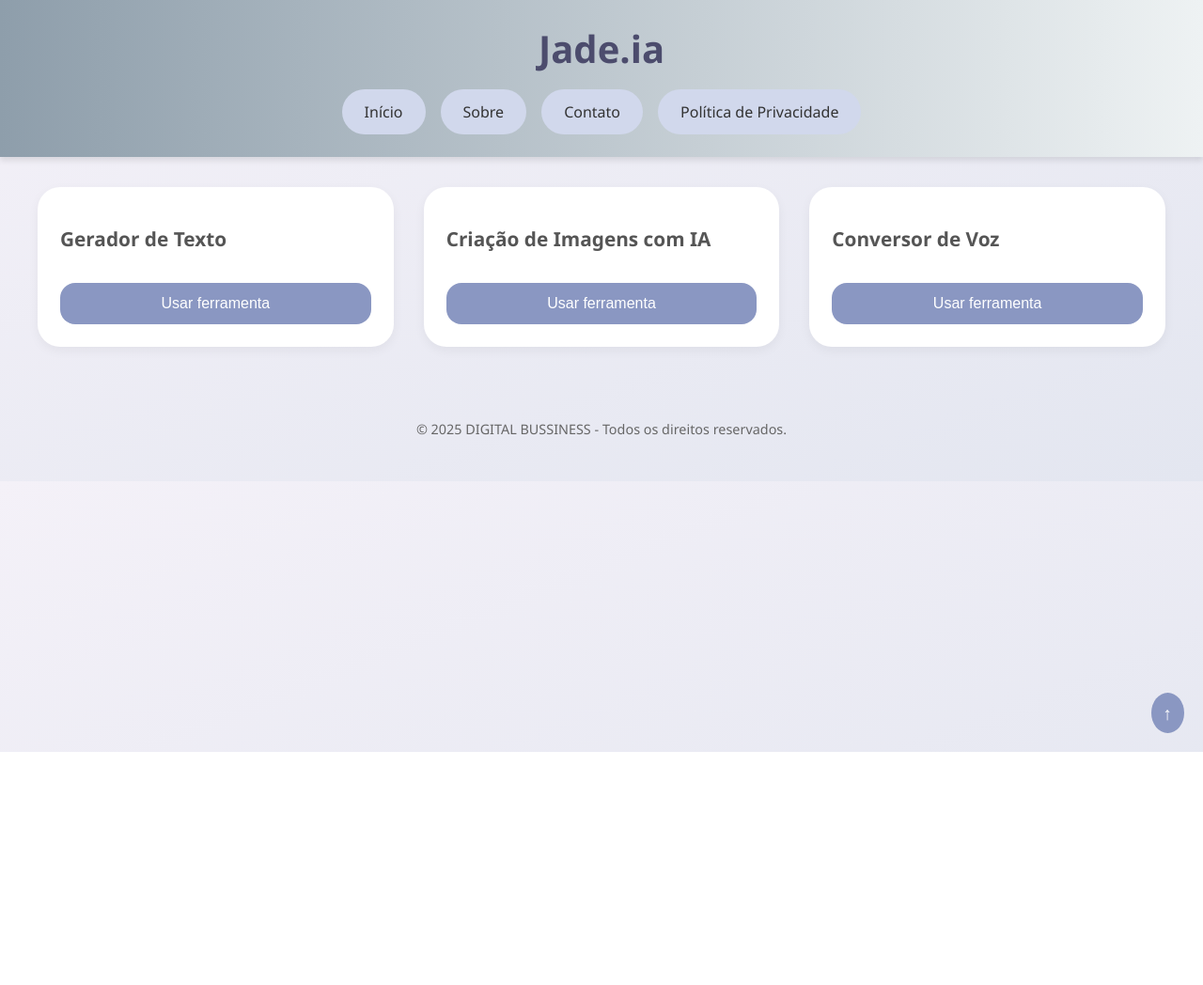
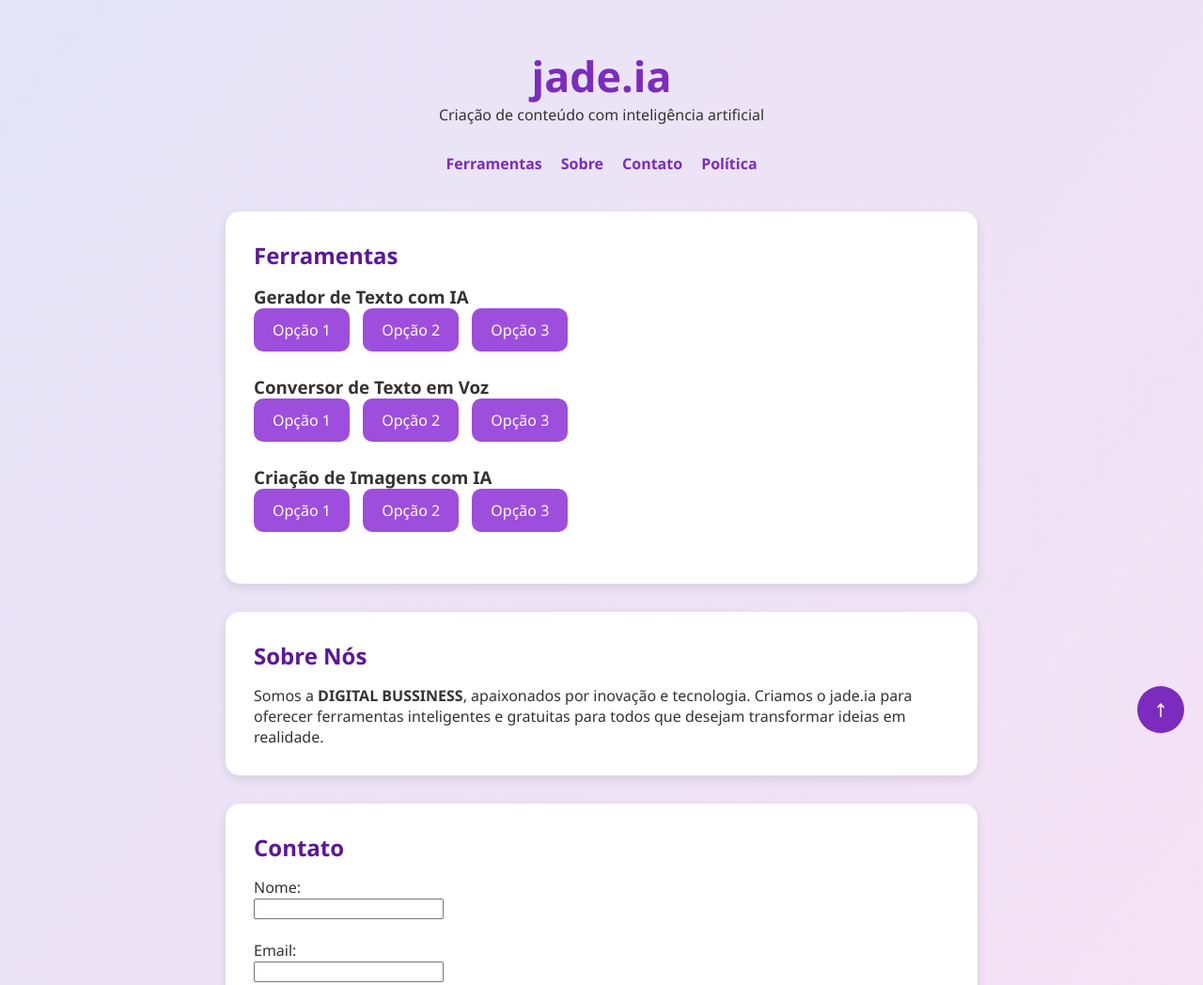
Before and after one commit to digitalbussiness/jade.ia-, a plain HTML site: page index.html in a window 1280 px wide. Shown: the top 1048 px of the page at 94% size. Before the commit the page ends 800 px from the top, so only its background shows below. Drawn offline with Linux system fonts and the light colour scheme.

Commit message:
Update index.html

```diff
--- a/index.html
+++ b/index.html
@@ -4,144 +4,165 @@
 <head>
   <meta charset="UTF-8" />
   <meta name="viewport" content="width=device-width, initial-scale=1.0" />
-  <meta name="description" content="Jade.ia - Ferramentas de inteligência artificial para criação de conteúdo." />
-  <meta name="keywords" content="inteligência artificial, jade, ferramentas AI, criação de conteúdo" />
-  <meta name="author" content="DIGITAL BUSSINESS" />
-  <title>Jade.ia - Ferramentas de Criação com IA</title>
-  <link rel="icon" href="favicon.ico" type="image/x-icon" />
+  <meta name="description" content="jade.ia - Ferramentas de criação com inteligência artificial">
+  <meta name="keywords" content="IA, ferramentas, criação, conteúdo, grátis, Jade, AI, inteligência artificial">
+  <meta name="author" content="DIGITAL BUSSINESS">
+  <title>jade.ia - Criação com Inteligência Artificial</title>
+  <link rel="icon" href="/favicon.ico" type="image/x-icon">
   <style>
+    * {
+      margin: 0;
+      padding: 0;
+      box-sizing: border-box;
+      font-family: 'Segoe UI', Tahoma, Geneva, Verdana, sans-serif;
+    }
     body {
-      margin: 0;
-      font-family: 'Segoe UI', sans-serif;
-      background: linear-gradient(to bottom right, #f4f1f8, #e3e6f0);
+      background: linear-gradient(to bottom right, #e5e5f7, #f8e1f4);
       color: #333;
+      padding: 20px;
     }
     header {
-      background: linear-gradient(to right, #8e9eab, #eef2f3);
-      padding: 1.5rem;
       text-align: center;
-      box-shadow: 0 4px 6px rgba(0,0,0,0.1);
+      padding: 30px 0;
     }
     header h1 {
-      margin: 0;
-      font-size: 2.5rem;
-      color: #4c4c6d;
+      font-size: 2.8em;
+      color: #7b2cbf;
     }
     nav {
       display: flex;
       justify-content: center;
-      flex-wrap: wrap;
-      margin-top: 1rem;
-      gap: 1rem;
+      gap: 20px;
+      margin-bottom: 40px;
     }
     nav a {
       text-decoration: none;
-      padding: 0.8rem 1.5rem;
-      background: #d1d8ec;
-      border-radius: 2rem;
-      color: #333;
-      transition: all 0.3s ease;
+      color: #7b2cbf;
+      font-weight: bold;
+      transition: color 0.3s ease;
     }
     nav a:hover {
-      background: #bfc8e6;
+      color: #5a189a;
     }
-    main {
-      padding: 2rem;
-      max-width: 1200px;
-      margin: 0 auto;
+    section {
+      background: #fff;
+      padding: 30px;
+      margin: 0 auto 30px auto;
+      border-radius: 15px;
+      max-width: 800px;
+      box-shadow: 0 4px 12px rgba(0, 0, 0, 0.1);
     }
-    .tool-section {
-      display: grid;
-      grid-template-columns: repeat(auto-fit, minmax(280px, 1fr));
-      gap: 2rem;
+    h2 {
+      color: #5a189a;
+      margin-bottom: 15px;
     }
-    .tool-card {
-      background: white;
-      padding: 1.5rem;
-      border-radius: 1.5rem;
-      box-shadow: 0 4px 12px rgba(0,0,0,0.05);
-      display: flex;
-      flex-direction: column;
-      justify-content: space-between;
+    .tool {
+      margin-bottom: 25px;
     }
-    .tool-card h2 {
-      font-size: 1.3rem;
-      color: #555;
-    }
-    .tool-card button {
-      background-color: #8a97c2;
-      color: white;
+    .tool button {
+      background: #9d4edd;
+      color: #fff;
       border: none;
-      padding: 0.8rem 1rem;
-      border-radius: 1rem;
-      font-size: 1rem;
-      margin-top: 1rem;
+      padding: 12px 20px;
+      border-radius: 10px;
       cursor: pointer;
+      font-size: 1em;
+      margin-right: 10px;
       transition: background 0.3s ease;
     }
-    .tool-card button:hover {
-      background-color: #6c7bad;
+    .tool button:hover {
+      background: #7b2cbf;
     }
     footer {
       text-align: center;
-      padding: 2rem;
-      font-size: 0.9rem;
-      color: #666;
+      padding: 20px;
+      font-size: 0.9em;
+      color: #555;
     }
-    .scroll-top {
+    #top-btn {
       position: fixed;
       bottom: 20px;
       right: 20px;
-      background: #8a97c2;
-      color: white;
-      padding: 0.5rem 0.8rem;
+      background-color: #7b2cbf;
+      color: #fff;
+      border: none;
       border-radius: 50%;
+      width: 50px;
+      height: 50px;
+      font-size: 20px;
       cursor: pointer;
-      font-size: 1.2rem;
     }
   </style>
 </head>
 
 <body>
   <header>
-    <h1>Jade.ia</h1>
-    <nav>
-      <a href="#">Início</a>
-      <a href="#sobre">Sobre</a>
-      <a href="#contato">Contato</a>
-      <a href="#politica">Política de Privacidade</a>
-    </nav>
+    <h1>jade.ia</h1>
+    <p>Criação de conteúdo com inteligência artificial</p>
   </header>
 
-  <main>
-    <div class="tool-section">
-      <div class="tool-card">
-        <h2>Gerador de Texto</h2>
-        <button onclick="window.open('https://tool1a.com')">Usar ferramenta</button>
-      </div>
-      <div class="tool-card">
-        <h2>Criação de Imagens com IA</h2>
-        <button onclick="window.open('https://tool2a.com')">Usar ferramenta</button>
-      </div>
-      <div class="tool-card">
-        <h2>Conversor de Voz</h2>
-        <button onclick="window.open('https://tool3a.com')">Usar ferramenta</button>
-      </div>
+  <nav>
+    <a href="#ferramentas">Ferramentas</a>
+    <a href="#sobre">Sobre</a>
+    <a href="#contato">Contato</a>
+    <a href="#politica">Política</a>
+  </nav>
+
+  <section id="ferramentas">
+    <h2>Ferramentas</h2>
+
+    <div class="tool">
+      <h3>Gerador de Texto com IA</h3>
+      <button onclick="window.open('https://tool1.example.com', '_blank')">Opção 1</button>
+      <button onclick="window.open('https://tool2.example.com', '_blank')">Opção 2</button>
+      <button onclick="window.open('https://tool3.example.com', '_blank')">Opção 3</button>
     </div>
-  </main>
+
+    <div class="tool">
+      <h3>Conversor de Texto em Voz</h3>
+      <button onclick="window.open('https://voice1.example.com', '_blank')">Opção 1</button>
+      <button onclick="window.open('https://voice2.example.com', '_blank')">Opção 2</button>
+      <button onclick="window.open('https://voice3.example.com', '_blank')">Opção 3</button>
+    </div>
+
+    <div class="tool">
+      <h3>Criação de Imagens com IA</h3>
+      <button onclick="window.open('https://img1.example.com', '_blank')">Opção 1</button>
+      <button onclick="window.open('https://img2.example.com', '_blank')">Opção 2</button>
+      <button onclick="window.open('https://img3.example.com', '_blank')">Opção 3</button>
+    </div>
+  </section>
+
+  <section id="sobre">
+    <h2>Sobre Nós</h2>
+    <p>Somos a <strong>DIGITAL BUSSINESS</strong>, apaixonados por inovação e tecnologia. Criamos o jade.ia para oferecer ferramentas inteligentes e gratuitas para todos que desejam transformar ideias em realidade.</p>
+  </section>
+
+  <section id="contato">
+    <h2>Contato</h2>
+    <form action="mailto:digitalbussiness331@gmail.com" method="post" enctype="text/plain">
+      <label for="nome">Nome:</label><br>
+      <input type="text" name="nome" required><br><br>
+      <label for="email">Email:</label><br>
+      <input type="email" name="email" required><br><br>
+      <label for="assunto">Assunto:</label><br>
+      <input type="text" name="assunto"><br><br>
+      <label for="mensagem">Mensagem:</label><br>
+      <textarea name="mensagem" rows="5" required></textarea><br><br>
+      <input type="submit" value="Enviar">
+    </form>
+  </section>
+
+  <section id="politica">
+    <h2>Política de Privacidade</h2>
+    <p>Respeitamos sua privacidade. Nenhuma informação pessoal é armazenada em nossos servidores. Utilizamos apenas serviços de terceiros (como APIs e anúncios Monetag) para manter nossa plataforma gratuita.</p>
+  </section>
+
+  <button id="top-btn" onclick="window.scrollTo({top: 0, behavior: 'smooth'})">↑</button>
 
   <footer>
-    <p>&copy; 2025 DIGITAL BUSSINESS - Todos os direitos reservados.</p>
+    <p>© 2025 jade.ia - DIGITAL BUSSINESS. Todos os direitos reservados.</p>
   </footer>
-
-  <div class="scroll-top" onclick="window.scrollTo({ top: 0, behavior: 'smooth' });">↑</div>
-
-  <!-- Scripts Monetag -->
-  <script src="https://example.com/script9177371.js"></script>
-  <script src="https://example.com/script9177372.js"></script>
-  <script src="https://example.com/script9177373.js"></script>
-  <script src="https://example.com/script9177374.js"></script>
-  <script src="https://example.com/script9177375.js"></script>
 
 </body>
 
```
